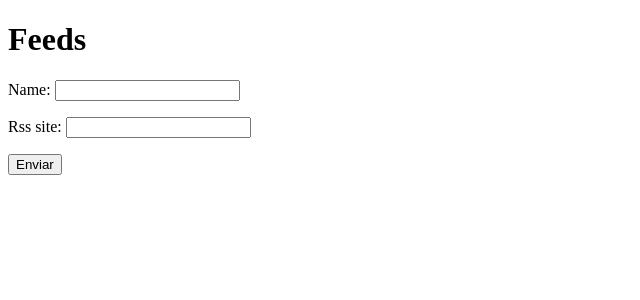
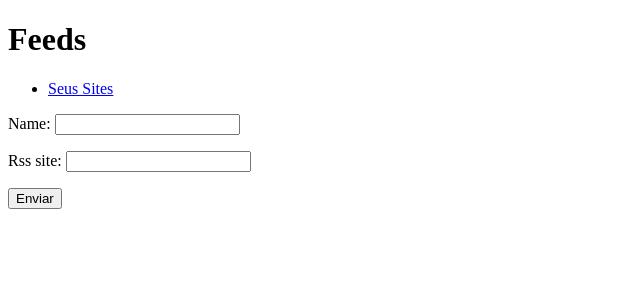
Before and after one commit to LeonCruz/django-feed, a Django app: page / in a window 1280 px wide. Shown: the top 300 px of the page, without its empty margins (0-640 px from the left). Run offline with Django 3.2, Linux system fonts and the light colour scheme.

Commit message:
Listagem dos sites salvos pelo usuário

```diff
--- a/home/templates/home/index.html
+++ b/home/templates/home/index.html
@@ -2,6 +2,11 @@
 
 {% block content %}
     <h1>Feeds</h1>
+    <ul>
+        <li>
+            <a href="{% url 'sites' %}">Seus Sites</a>
+        </li>
+    </ul>
     <form action="{% url 'index' %}" method="POST">
         {{ form.as_p }}
         <button type="submit">Enviar</button>
--- a/home/urls.py
+++ b/home/urls.py
@@ -4,4 +4,5 @@ from home import views
 
 urlpatterns = [
     path('', views.Index.as_view(), name='index'),
+    path('sites/', views.ListSites.as_view(), name='sites'),
 ]
--- a/home/views.py
+++ b/home/views.py
@@ -1,5 +1,6 @@
 from django.shortcuts import redirect, render
 from django.views import View
+from django.views.generic.list import ListView
 from feedparser import parse
 
 from home.forms import SiteForm
@@ -19,7 +20,14 @@ class Index(View):
             site = form.save()
             site.save()
 
-        return redirect('index')
+        return redirect('sites')
+
+
+class ListSites(ListView):
+    model = Site
+    queryset = Site.objects.all()
+    template_name = 'home/sites.html'
+    context_object_name = 'sites'
 
 
 def get_rss_fedd(url):
```
Also changed, not shown: home/templates/home/sites.html (added, +18 -0 lines).
